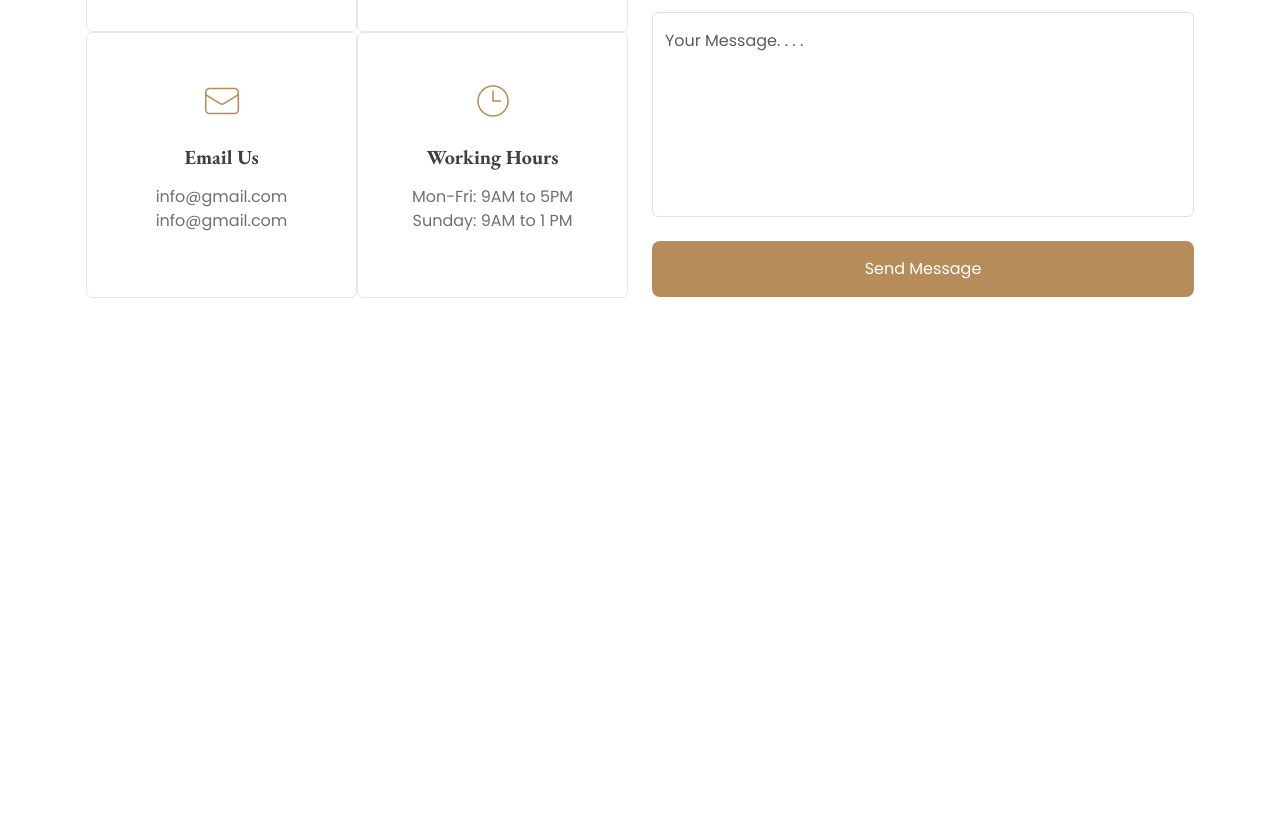
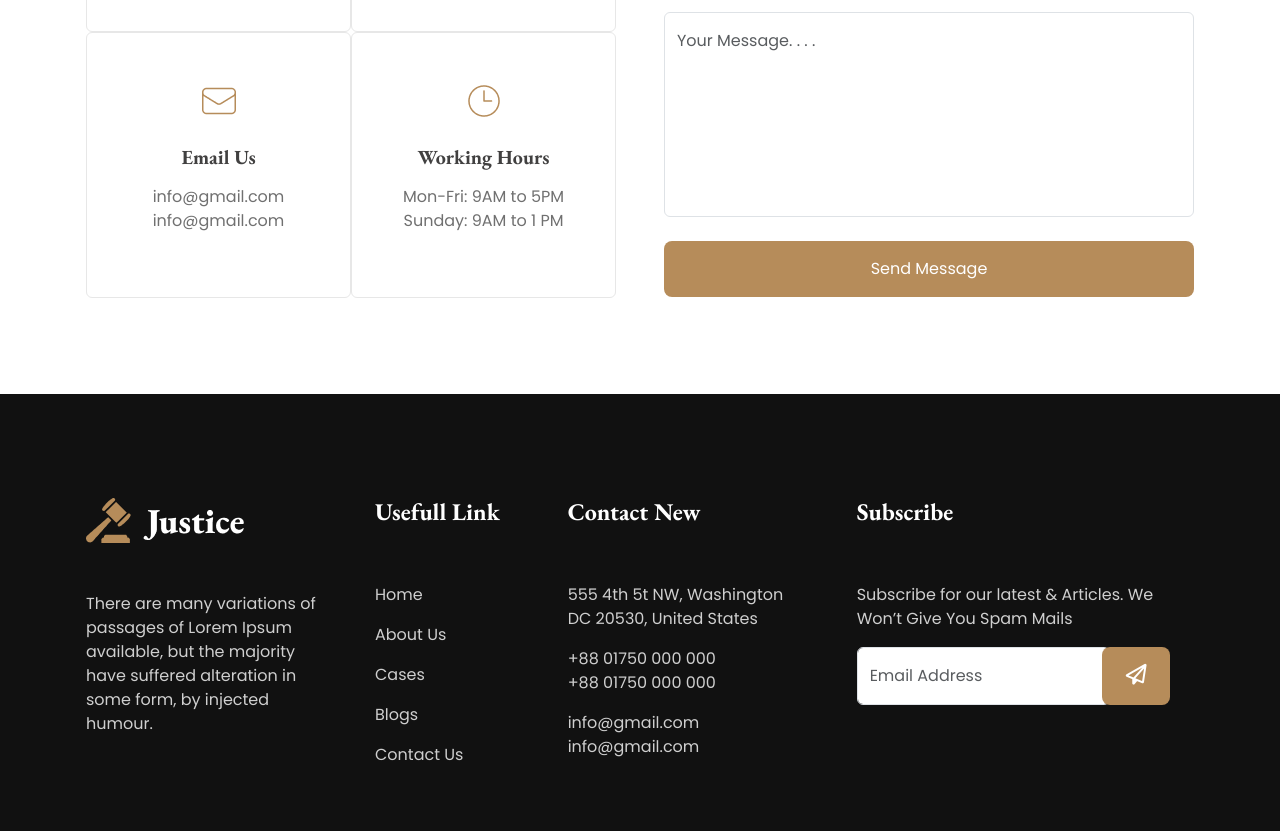
Before and after one commit to rajibrahman74/legal-solution2.1, a plain HTML site: page index.html in a window 1280 px wide. Shown: the part 4116-4947 px from the top of the page. Before the commit the page ends 4510 px from the top, so only its background shows below. Drawn offline with nearby package versions, Linux system fonts and the light colour scheme; a web font is replaced by a local one.

Commit message:
[ADD]-footer

```diff
--- a/css/style.css
+++ b/css/style.css
@@ -138,10 +138,34 @@ h6 {
   height: 40px;
 }
 
-form .message {
-    padding-bottom: 163px;
+.contact-form form .message {
+  padding-bottom: 163px;
 }
 
 form button {
   background: #b68c5a;
 }
+
+/*
+    Footer section
+ */
+
+footer {
+  background: #111111;
+}
+
+footer p,
+a {
+  color: #cfcfcf;
+}
+
+footer form button {
+  background: #b68c5a;
+  padding-left: 1.5rem;
+  padding-right: 1.5rem;
+  margin-left: -8px;
+}
+
+footer form button i {
+    font-size: 1.3rem;
+}
--- a/index.html
+++ b/index.html
@@ -434,48 +434,52 @@
                 There are many variations of passages of Lorem Ipsum available, but the majority have suffered <br>
                 alteration in some form, by injected humour.
             </p>
-            <div class="row pt-5">
+            <div class="row pt-5 g-5">
                 <div class="col-md-6">
                     <div class="row row-cols-1 row-cols-md-2 g-0">
                         <div class="col">
                             <div class="card contact-content py-5 px-4">
-                                    <img src="images/location.png" class="card-img-top mx-auto img-fluid" alt="...">
+                                <img src="images/location.png" class="card-img-top mx-auto img-fluid" alt="...">
                                 <div class="card-body">
                                     <h5 class="card-title text-center py-2 fw-bold">Address</h5>
-                                    <p class="card-text card-description text-center">TA108 Adam Street, <br> New York, NY 535022</p>
+                                    <p class="card-text card-description text-center">TA108 Adam Street, <br> New York,
+                                        NY 535022</p>
                                 </div>
                             </div>
                         </div>
                         <div class="col">
                             <div class="card contact-content py-5 px-4">
-                                    <img src="images/call.png" class="card-img-top mx-auto img-fluid" alt="...">
+                                <img src="images/call.png" class="card-img-top mx-auto img-fluid" alt="...">
                                 <div class="card-body">
                                     <h5 class="card-title text-center py-2 fw-bold">Call Us</h5>
-                                    <p class="card-text card-description text-center">+88 01750 00 00 00 <br> +88 01750 00 00 00</p>
+                                    <p class="card-text card-description text-center">+88 01750 00 00 00 <br> +88 01750
+                                        00 00 00</p>
                                 </div>
                             </div>
                         </div>
                         <div class="col">
                             <div class="card contact-content py-5 px-4">
-                                    <img src="images/email.png" class="card-img-top mx-auto img-fluid" alt="...">
+                                <img src="images/email.png" class="card-img-top mx-auto img-fluid" alt="...">
                                 <div class="card-body">
                                     <h5 class="card-title text-center py-2 fw-bold">Email Us</h5>
-                                    <p class="card-text card-description text-center">info@gmail.com <br> info@gmail.com</p>
+                                    <p class="card-text card-description text-center">info@gmail.com <br> info@gmail.com
+                                    </p>
                                 </div>
                             </div>
                         </div>
                         <div class="col">
                             <div class="card contact-content py-5 px-4">
-                                    <img src="images/time.png" class="card-img-top mx-auto img-fluid" alt="...">
+                                <img src="images/time.png" class="card-img-top mx-auto img-fluid" alt="...">
                                 <div class="card-body">
                                     <h5 class="card-title text-center py-2 fw-bold">Working Hours</h5>
-                                    <p class="card-text card-description text-center">Mon-Fri: 9AM to 5PM <br> Sunday: 9AM to 1 PM</p>
+                                    <p class="card-text card-description text-center">Mon-Fri: 9AM to 5PM <br> Sunday:
+                                        9AM to 1 PM</p>
                                 </div>
                             </div>
                         </div>
                     </div>
                 </div>
-                <div class="col-md-6">
+                <div class="col-md-6 contact-form">
                     <form class="d-flex flex-column gap-4" action="#">
                         <input class="form-control py-3" type="text" placeholder="Your Name" required>
                         <input class="form-control py-3" type="email" placeholder="Your Email" required>
@@ -488,6 +492,47 @@
         </section>
     </main>
 
+    <!--
+        Footer
+     -->
+
+    <footer>
+        <section class="container px-3 py-5">
+            <div class="row g-5 pt-5">
+                <div class="col-md-3 pt-2">
+                    <img src="images/logo.png" alt="">
+                    <p class="pt-5">There are many variations of passages of Lorem Ipsum available, but the majority
+                        have suffered
+                        alteration in some form, by injected humour.</p>
+                </div>
+                <div class="col-md-2 pt-2">
+                    <h4 class="text-white fw-bold">Usefull Link</h4>
+                    <p class="pt-5"><a href="" class="text-decoration-none">Home</a></p>
+                    <p><a href="#" class="text-decoration-none">About Us</a></p>
+                    <p><a href="#" class="text-decoration-none">Cases</a></p>
+                    <p><a href="#" class="text-decoration-none">Blogs</a></p>
+                    <p><a href="#" class="text-decoration-none">Contact Us</a></p>
+                </div>
+                <div class="col-md-3 pt-2">
+                    <h4 class="text-white fw-bold">Contact New</h4>
+                    <p class="pt-5">555 4th 5t NW, Washington
+                        DC 20530, United States</p>
+                    <p>+88 01750 000 000 <br> +88 01750 000 000</p>
+                    <p>info@gmail.com <br> info@gmail.com</p>
+                </div>
+                <div class="col-md-4 pt-2">
+                    <h4 class="text-white fw-bold">Subscribe</h4>
+                    <p class="pt-5">Subscribe for our latest & Articles. We Won’t Give You Spam Mails</p>
+                    <form class="d-flex " action="#">
+                        <input class="form-control py-3 w-75" type="email" placeholder="Email Address" required>
+                        <button class="border-0 text-white py-3 rounded-3"><i
+                                class="fa-regular fa-paper-plane"></i></button>
+                    </form>
+                </div>
+            </div>
+        </section>
+    </footer>
+
 
     <!--
         Bootstrap js cdn link is associated with HTML
```
